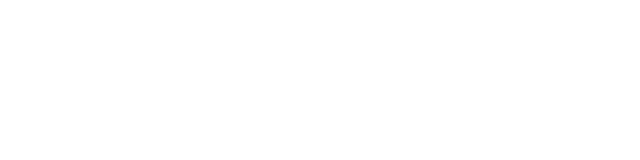
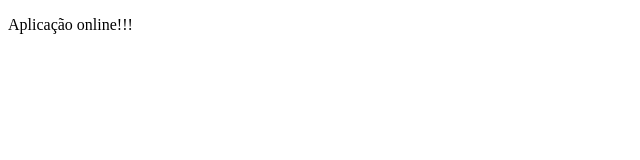
Before and after one commit to Devs2Blu-Avengers/saveblu-dashboard, an Angular app: page / in a window 1280 px wide. Shown: the top 160 px of the page, without its empty margins (0-640 px from the left). Built offline with nearby package versions, Linux system fonts and the light colour scheme.

Commit message:
Adicionado MVP

```diff
--- a/src/app/app.component.html
+++ b/src/app/app.component.html
@@ -1,4 +1,4 @@
-
+<p>Aplicação online!!!</p>
 
 
 
```
